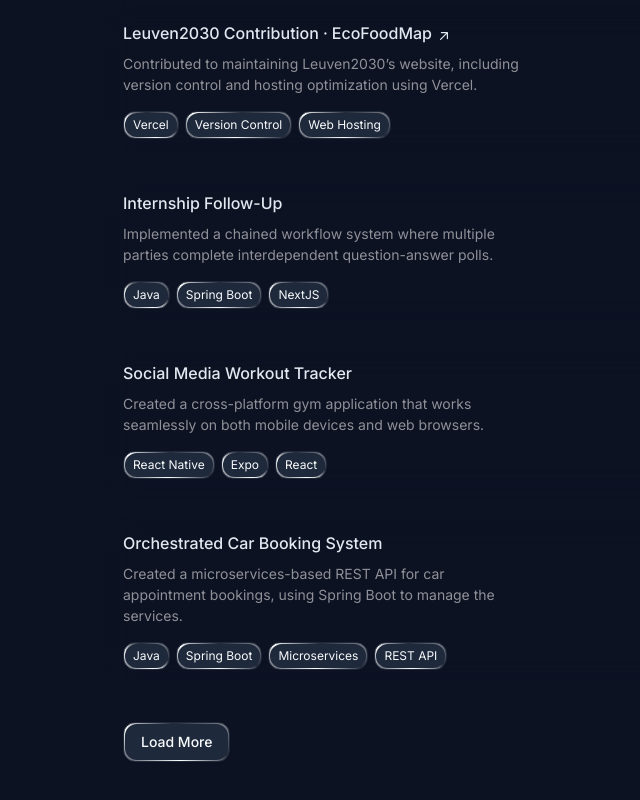
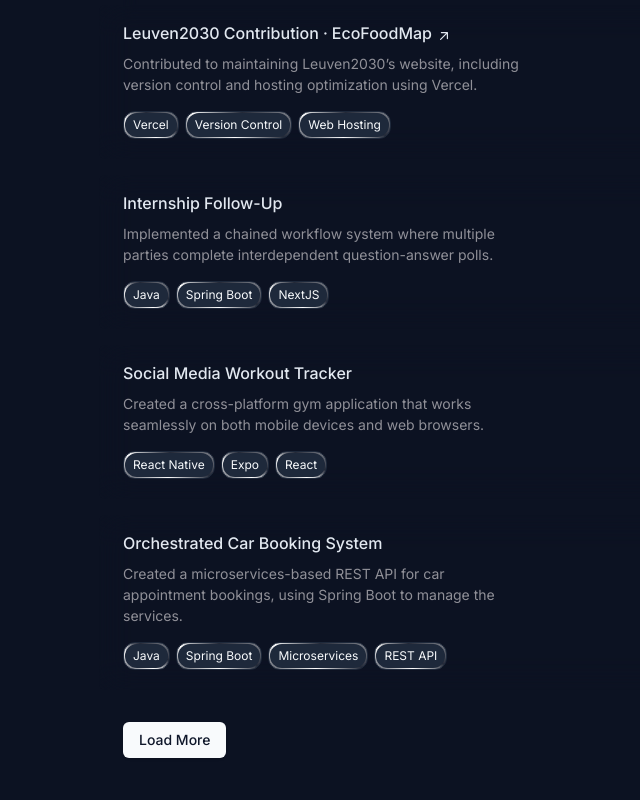
Before and after one commit to Ninoverstraeten2003/portfolio, a Next.js app in the folder portfolio/: page / in a window 1280 px wide. Shown: the part 1034-1834 px from the top of the page, without its empty margins (525-1165 px from the left). Built offline with nearby package versions, Linux system fonts and the light colour scheme.

Commit message:
better contrast

```diff
--- a/portfolio/src/components/Projects.tsx
+++ b/portfolio/src/components/Projects.tsx
@@ -135,13 +135,12 @@ export default function Projects() {
             );
           })}
         <Button
-          variant="outline"
-          className="hero-join-button-dark group relative h-10 items-center justify-center overflow-hidden rounded-xl border border-input p-[1px] text-sm ring-offset-background transition-all focus-visible:outline-none focus-visible:ring-2 focus-visible:ring-ring disabled:cursor-not-allowed disabled:opacity-50"
+          variant="default"
+          // className="hero-join-button-dark group relative h-10 items-center justify-center overflow-hidden rounded-xl border border-input p-[1px] text-sm ring-offset-background transition-all focus-visible:outline-none focus-visible:ring-2 focus-visible:ring-ring disabled:cursor-not-allowed disabled:opacity-50"
           onClick={() => setLoadMore((prev) => !prev)}
         >
-          <span className="inline-flex h-full w-fit items-center gap-2 rounded-xl bg-secondary px-4 py-2 text-accent-foreground transition-all">
-            Load {loadMore ? "Less" : "More"}
-          </span>
+          {/* <span className="inline-flex h-full w-fit items-center gap-2 rounded-xl bg-secondary px-4 py-2 text-accent-foreground transition-all"> */}
+          <span>Load {loadMore ? "Less" : "More"}</span>
         </Button>
       </ul>
     </div>
```
